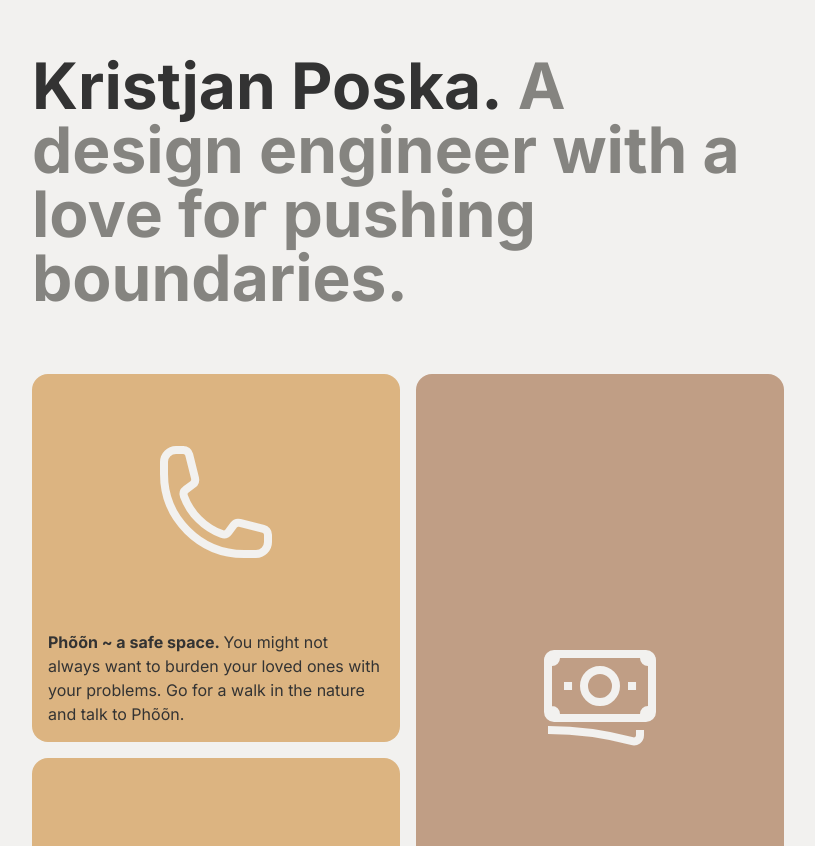
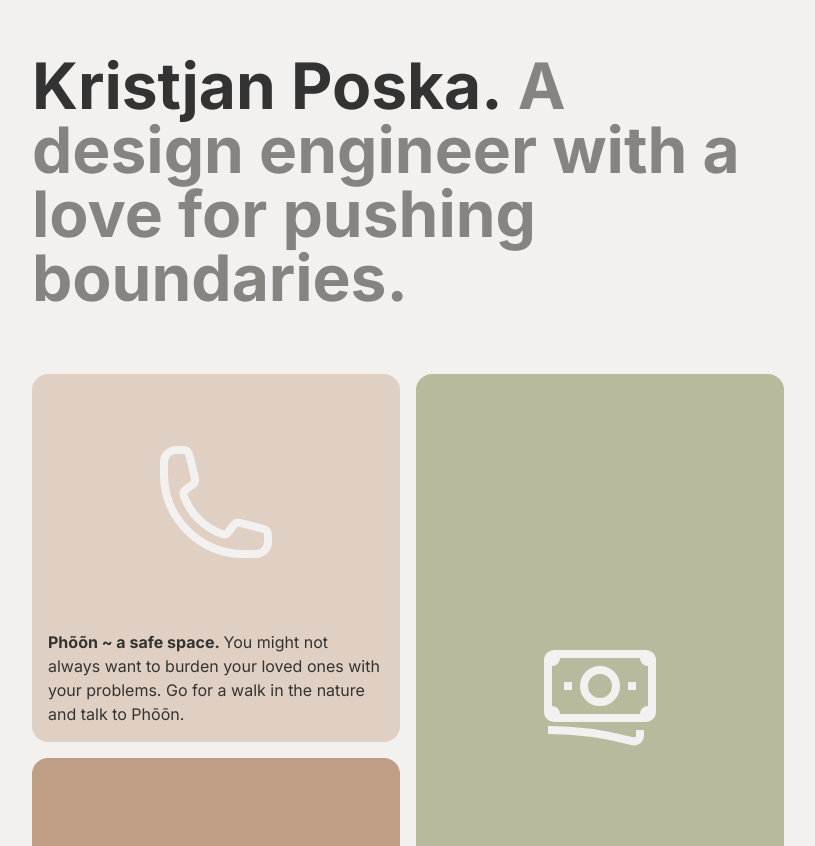
Before and after one commit to pxska/portfolio, a Next.js app: page / in a window 1280 px wide. Shown: the part 106-952 px from the top of the page, without its empty margins (232-1047 px from the left). Built offline with nearby package versions, Linux system fonts and the light colour scheme.

Commit message:
Use useEffect to refresh color

```diff
--- a/src/components/Card/index.js
+++ b/src/components/Card/index.js
@@ -1,11 +1,17 @@
+import {useEffect, useState} from 'react';
+
 import styles from './Card.module.scss';
 
 const COLORS = ['#DCB481', '#C09E85', '#E0D0C3', '#90837A', '#B9B99D'];
 
 const Card = ({href, icon, title, description}) => {
-  const backgroundColorStyles = {
-    backgroundColor: COLORS[Math.floor(Math.random() * COLORS.length)],
-  };
+  const [backgroundColorStyles, setBackgroundColorStyles] = useState({});
+
+  useEffect(() => {
+    setBackgroundColorStyles({
+      backgroundColor: COLORS[Math.floor(Math.random() * COLORS.length)],
+    });
+  }, []);
 
   return (
     <a href={href} className={styles.card} style={backgroundColorStyles}>
```
